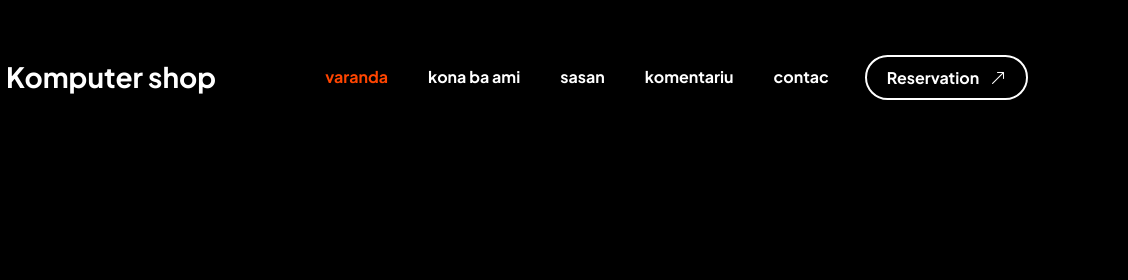
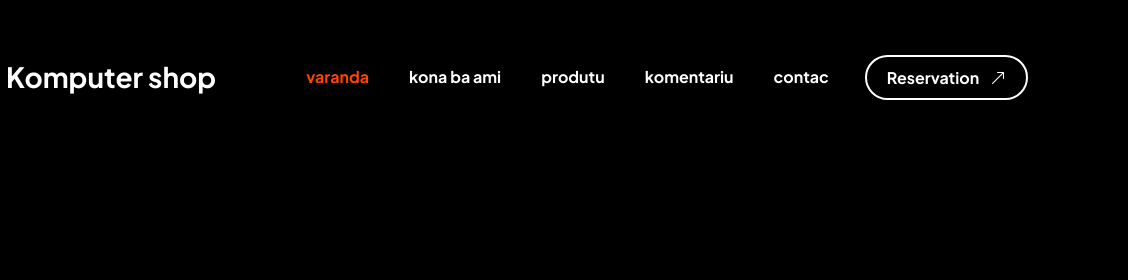
Before and after one commit to josemanueldaconceicao/josemanueldaconceicao.github.io, a plain HTML site: page index.html in a window 1280 px wide. Shown: the top 280 px of the page, 152-1280 px from the left. Drawn offline with Linux system fonts and the light colour scheme; a script that the page names is missing.

Commit message:
Update index.html

```diff
--- a/index.html
+++ b/index.html
@@ -60,7 +60,7 @@ Bootstrap 5 HTML CSS Template
                                 </li>
 
                                 <li class="nav-item">
-                                    <a class="nav-link click-scroll" href="#section_3">sasan</a>
+                                    <a class="nav-link click-scroll" href="#section_3">produtu</a>
                                 </li>
 
                                 <li class="nav-item">
```
